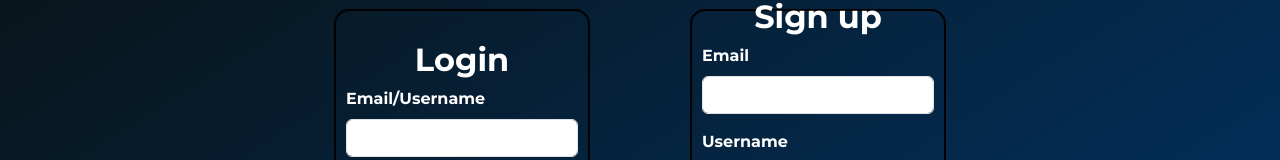
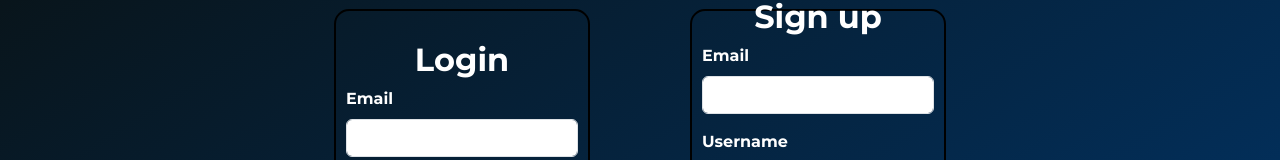
Before and after one commit to DevonMcfarlen/MyFantasyDraft, a React (Vite) app in the folder client/: page /login in a window 1280 px wide. Shown: the part 223-383 px from the top of the page. Built offline with nearby package versions, Linux system fonts and the light colour scheme; a web font is replaced by a local one.

Commit message:
LoginPage.jsx update

```diff
--- a/client/src/pages/Login.jsx
+++ b/client/src/pages/Login.jsx
@@ -1,54 +1,51 @@
-import React from 'react';
+import React, { useState } from 'react';
 import '../../style/Login.css';
-import {Link} from 'react-router-dom';
-import {useMutation} from '@apollo/client';
-import {LOGIN_USER} from '../utils/mutations';
-import { ADD_USER } from '../utils/mutations';
+import { Link } from 'react-router-dom';
+import { useMutation } from '@apollo/client';
+import { LOGIN_USER, ADD_USER } from '../utils/mutations';
 import auth from '../utils/auth';
-import { useState } from 'react';
 import NavBar from '../components/NavBar';
 
 const Login = () => {
-    const [formState, setFormState] = useState({ email: '', password: '', username: '' });
+    const [loginFormState, setLoginFormState] = useState({ email: '', password: '' });
+    const [signupFormState, setSignupFormState] = useState({ email: '', password: '', username: '' });
     const [login, { loginError, loginData }] = useMutation(LOGIN_USER);
-    const [addUser, {signupError, signupData}] = useMutation(ADD_USER);
+    const [addUser, { signupError, signupData }] = useMutation(ADD_USER);
 
-    const handleChange = (event) => {
+    const handleLoginChange = (event) => {
         const { name, value } = event.target;
+        setLoginFormState({
+            ...loginFormState,
+            [name]: value,
+        });
+    };
 
-        setFormState({
-          ...formState,
+    const handleSignupChange = (event) => {
+        const { name, value } = event.target;
+        setSignupFormState({
+            ...signupFormState,
             [name]: value,
         });
     };
 
     const LoginFormSubmit = async (event) => {
         event.preventDefault();
-        console.log(formState);
         try {
             const { data } = await login({
-            variables: { ...formState },
+                variables: { ...loginFormState },
             });
-
             auth.login(data.login.token);
         } catch (e) {
             console.error(e);
         }
+    };
 
-        setFormState({
-          email: '',
-          password: '',
-        });
-      };
-      const SignupFormSubmit  = async (event) => {
+    const SignupFormSubmit = async (event) => {
         event.preventDefault();
-        console.log(formState);
-
         try {
             const { data } = await addUser({
-            variables: { ...formState },
+                variables: { ...signupFormState },
             });
-
             auth.login(data.addUser.token);
         } catch (e) {
             console.error(e);
@@ -57,35 +54,36 @@ const Login = () => {
 
     return (
         <div className='login-background'>
-        <NavBar/>
+            <NavBar />
             <div className='loginSignUpForm'>
                 <form onSubmit={LoginFormSubmit} className='loginForm'>
                     <h2 className='loginHeader'>Login</h2>
                     <div className="mb-3">
-                    <label htmlFor="inputEmailUsername" className="form-label">Email/Username</label>
-                    <input type="emailUsername" className="form-control" id='inputEmailUsername' aria-describedby="emailHelp" value={formState.email} onChange={handleChange}/>
+                        <label htmlFor="inputEmail" className="form-label">Email</label>
+                        <input type="email" className="form-control" id='inputEmail' name="email" aria-describedby="emailHelp" value={loginFormState.email} onChange={handleLoginChange} />
                     </div>
                     <div className="mb-3">
                         <label htmlFor="inputPassword" className="form-label">Password</label>
-                    <input type="password" className="form-control" id='inputPassword' value={formState.password} onChange={handleChange}/>
+                        <input type="password" className="form-control" id='inputPassword' name="password" value={loginFormState.password} onChange={handleLoginChange} />
                     </div>
-                <Link to='/profile' type="submit" className="btn btn-primary">Login</Link>
+                    <button type="submit" className="btn btn-primary">Login</button>
                 </form>
+
                 <form onSubmit={SignupFormSubmit} className='signUpForm'>
                     <h2 className='signupHeader'>Sign up</h2>
                     <div className="mb-3">
-                    <label htmlFor="inputEmail" className="form-label">Email</label>
-                    <input type="email" className="form-control" id='inputEmail' aria-describedby="emailHelp" value={formState.email} onChange={handleChange} />
+                        <label htmlFor="signupEmail" className="form-label">Email</label>
+                        <input type="email" className="form-control" id='signupEmail' name="email" aria-describedby="emailHelp" value={signupFormState.email} onChange={handleSignupChange} />
                     </div>
                     <div className="mb-3">
-                    <label htmlFor="inputUsername" className="form-label">Username</label>
-                    <input type="username" className="form-control" id='inputUsername' aria-describedby="usernameHelp" value={formState.username} onChange={handleChange}/>
+                        <label htmlFor="signupUsername" className="form-label">Username</label>
+                        <input type="text" className="form-control" id='signupUsername' name="username" aria-describedby="usernameHelp" value={signupFormState.username} onChange={handleSignupChange} />
                     </div>
                     <div className="mb-3">
-                    <label htmlFor="inputNewPassword" className="form-label">Password</label>
-                    <input type="password" className="form-control" id='inputNewPassword' value={formState.password} onChange={handleChange}/>
+                        <label htmlFor="signupPassword" className="form-label">Password</label>
+                        <input type="password" className="form-control" id='signupPassword' name="password" value={signupFormState.password} onChange={handleSignupChange} />
                     </div>
-                <Link to='/profile' type="submit" className="btn btn-primary">Sign up</Link>
+                    <button type="submit" className="btn btn-primary">Sign up</button>
                 </form>
             </div>
         </div>
```
Lines whose indentation alone changed are shown as unchanged.
